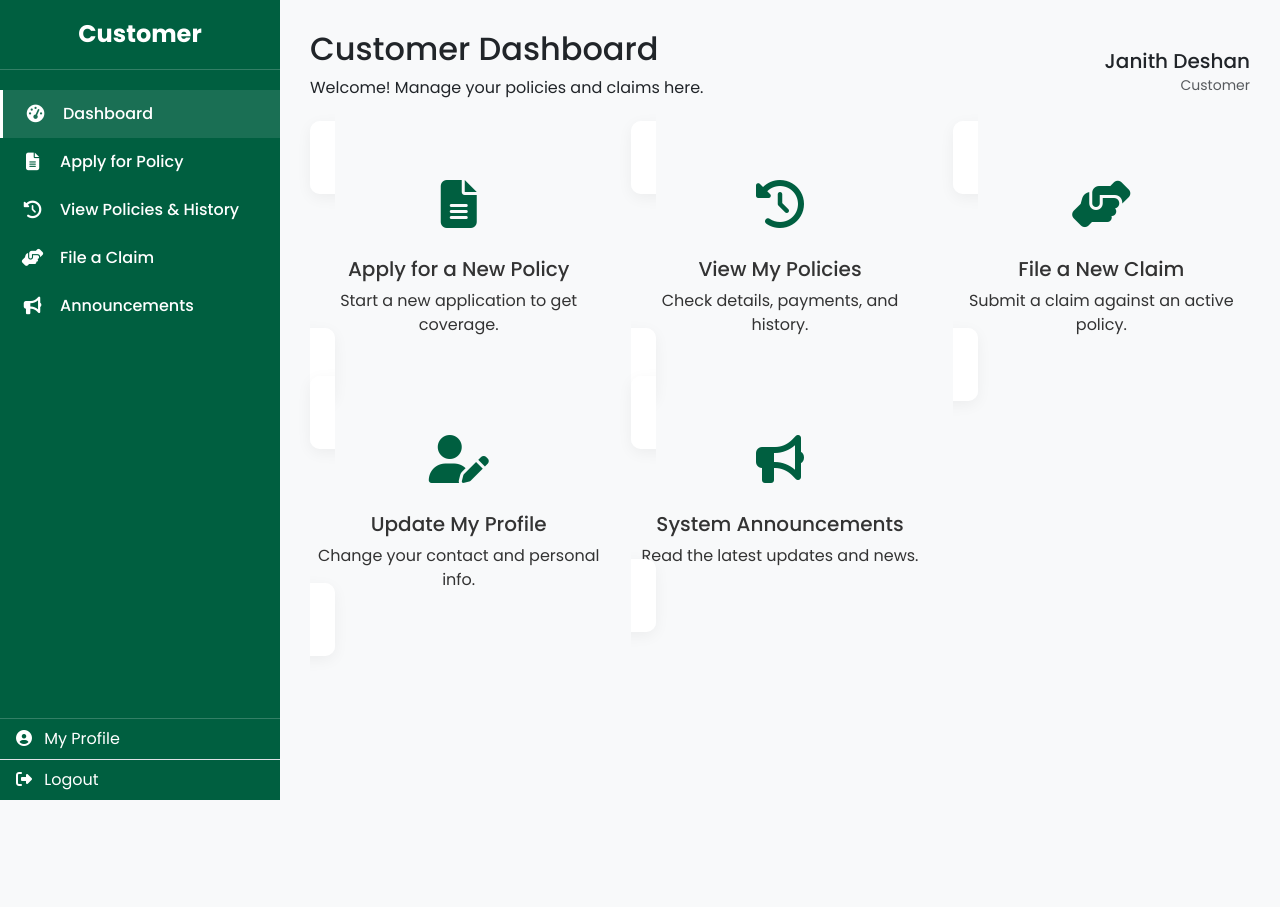
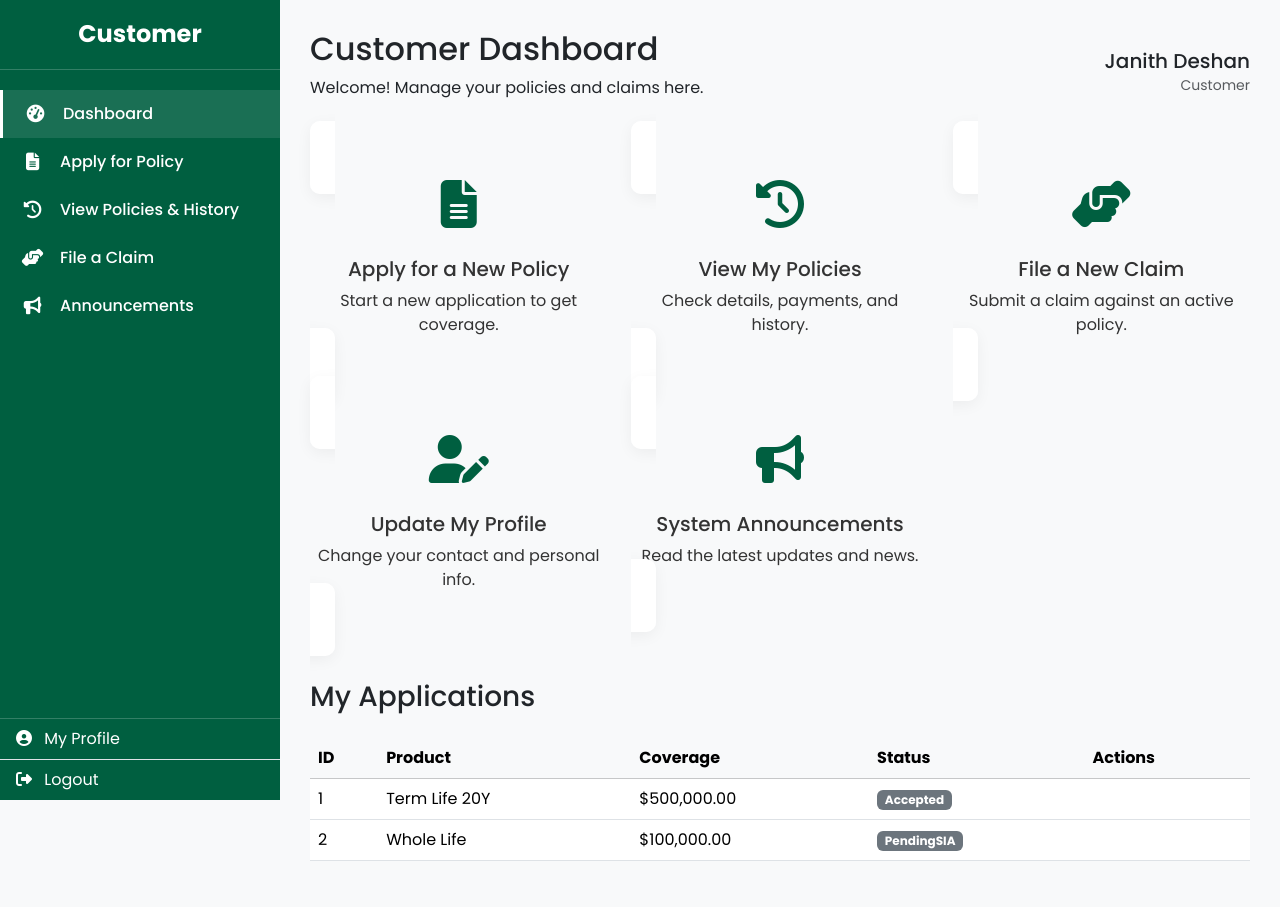
Before and after one commit to janiya51/v2-Thuli-01, a Spring Boot app: page /customer/dashboard in a window 1280 px wide. Before the commit the page ends 800 px from the top, so only its background shows below. Run offline with Spring Boot 4, Linux system fonts and the light colour scheme; a user stored in the database is signed in; data comes from the database, SQL or seed files in the repository.

Commit message:
feat: Implement customer application approval workflow
This commit implements the customer-facing side of the application approval workflow.

When a Finance Officer finalizes an application, it now appears on the customer's dashboard with "Accept" and "Reject" buttons.

The `CustomerController` has been updated to handle these actions, allowing the customer to update the application status to "Accepted" or "Rejected".

The `customer/dashboard.html` template has been updated to display the applications in a table and provide the necessary forms for the "Accept" and "Reject" actions.

```diff
--- a/src/main/java/com/life_insurance_system/controller/CustomerController.java
+++ b/src/main/java/com/life_insurance_system/controller/CustomerController.java
@@ -34,7 +34,14 @@ public class CustomerController {
     private SystemAnnouncementService systemAnnouncementService;
 
     @GetMapping("/dashboard")
-    public String customerDashboard() {
+    public String customerDashboard(Model model, HttpSession session) {
+        User user = (User) session.getAttribute("user");
+        if (user == null) {
+            return "redirect:/login";
+        }
+        model.addAttribute("applications", applicationService.getAllApplications().stream()
+                .filter(a -> a.getUser().getUserId() == user.getUserId())
+                .collect(java.util.stream.Collectors.toList()));
         return "customer/dashboard";
     }
 
@@ -126,4 +133,30 @@ public class CustomerController {
         model.addAttribute("announcements", systemAnnouncementService.getAllAnnouncements());
         return "customer/view_announcements";
     }
+
+    @PostMapping("/application/accept")
+    public String acceptApplication(@RequestParam("applicationId") int applicationId, RedirectAttributes redirectAttributes) {
+        Application application = applicationService.getApplicationById(applicationId);
+        if (application != null && application.getCurrentStatus() == Application.ApplicationStatus.PendingCustomer) {
+            application.setCurrentStatus(Application.ApplicationStatus.Accepted);
+            applicationService.updateApplication(application);
+            redirectAttributes.addFlashAttribute("success", "Application accepted successfully!");
+        } else {
+            redirectAttributes.addFlashAttribute("error", "Application cannot be accepted at this time.");
+        }
+        return "redirect:/customer/dashboard";
+    }
+
+    @PostMapping("/application/reject")
+    public String rejectApplication(@RequestParam("applicationId") int applicationId, RedirectAttributes redirectAttributes) {
+        Application application = applicationService.getApplicationById(applicationId);
+        if (application != null && application.getCurrentStatus() == Application.ApplicationStatus.PendingCustomer) {
+            application.setCurrentStatus(Application.ApplicationStatus.Rejected);
+            applicationService.updateApplication(application);
+            redirectAttributes.addFlashAttribute("success", "Application rejected successfully!");
+        } else {
+            redirectAttributes.addFlashAttribute("error", "Application cannot be rejected at this time.");
+        }
+        return "redirect:/customer/dashboard";
+    }
 }
--- a/src/main/resources/templates/customer/dashboard.html
+++ b/src/main/resources/templates/customer/dashboard.html
@@ -71,6 +71,43 @@
                 </a>
             </div>
         </div>
+
+        <div class="mt-5" data-aos="fade-up" data-aos-delay="600">
+            <h3 class="mb-4">My Applications</h3>
+            <div class="table-responsive">
+                <table class="table table-hover">
+                    <thead class="table-light">
+                        <tr>
+                            <th>ID</th>
+                            <th>Product</th>
+                            <th>Coverage</th>
+                            <th>Status</th>
+                            <th>Actions</th>
+                        </tr>
+                    </thead>
+                    <tbody>
+                        <tr th:each="app : ${applications}">
+                            <td th:text="${app.applicationId}"></td>
+                            <td th:text="${app.productType}"></td>
+                            <td th:text="${'$' + #numbers.formatDecimal(app.desiredCoverage, 0, 'COMMA', 2, 'POINT')}"></td>
+                            <td><span class="badge" th:classappend="${app.currentStatus.name() == 'PendingCustomer'} ? 'bg-success' : 'bg-secondary'" th:text="${app.currentStatus}"></span></td>
+                            <td>
+                                <div th:if="${app.currentStatus.name() == 'PendingCustomer'}">
+                                    <form th:action="@{/customer/application/accept}" method="post" class="d-inline">
+                                        <input type="hidden" name="applicationId" th:value="${app.applicationId}" />
+                                        <button type="submit" class="btn btn-sm btn-success">Accept Offer</button>
+                                    </form>
+                                    <form th:action="@{/customer/application/reject}" method="post" class="d-inline">
+                                        <input type="hidden" name="applicationId" th:value="${app.applicationId}" />
+                                        <button type="submit" class="btn btn-sm btn-danger">Reject Offer</button>
+                                    </form>
+                                </div>
+                            </td>
+                        </tr>
+                    </tbody>
+                </table>
+            </div>
+        </div>
     </div>
 
     <!-- Bootstrap JS -->
```
